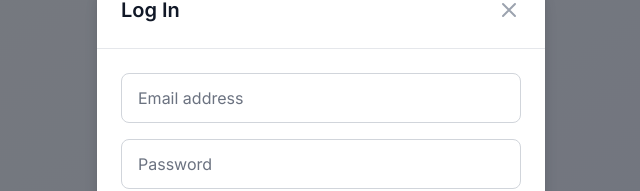
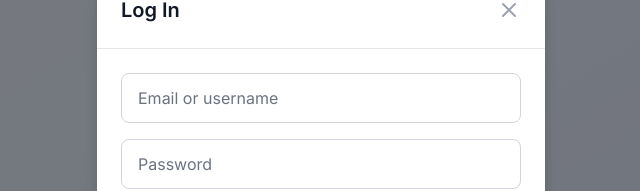
Before and after one commit to Lukeknarr/Gator, a Next.js app in the folder frontend/: page / in a window 1280 px wide. Both pictures are taken after a click on the button "Log In". Shown: the part 256-447 px from the top of the page, without its empty margins (319-959 px from the left). Built offline with nearby package versions, Linux system fonts and the light colour scheme.

Commit message:
Fix login - allow email or username and fix field name to match backend

```diff
--- a/frontend/components/LoginModal.tsx
+++ b/frontend/components/LoginModal.tsx
@@ -11,7 +11,7 @@ interface LoginModalProps {
 
 export default function LoginModal({ isOpen, onClose, onSwitchToRegister }: LoginModalProps) {
   const { login } = useAuth();
-  const [email, setEmail] = useState('');
+  const [username, setUsername] = useState('');
   const [password, setPassword] = useState('');
   const [isLoading, setIsLoading] = useState(false);
   const [error, setError] = useState('');
@@ -22,9 +22,9 @@ export default function LoginModal({ isOpen, onClose, onSwitchToRegister }: Logi
     setError('');
 
     try {
-      await login(email, password);
+      await login(username, password);
       onClose();
-      setEmail('');
+      setUsername('');
       setPassword('');
     } catch (error: any) {
       setError(error.response?.data?.detail || 'Login failed. Please try again.');
@@ -58,10 +58,10 @@ export default function LoginModal({ isOpen, onClose, onSwitchToRegister }: Logi
           <form onSubmit={handleSubmit} className="space-y-4">
             <div>
               <input
-                type="email"
-                value={email}
-                onChange={(e) => setEmail(e.target.value)}
-                placeholder="Email address"
+                type="text"
+                value={username}
+                onChange={(e) => setUsername(e.target.value)}
+                placeholder="Email or username"
                 required
                 className="w-full px-4 py-3 border border-gray-300 rounded-lg focus:ring-2 focus:ring-blue-500 focus:border-transparent text-gray-900 placeholder-gray-500"
               />
```
